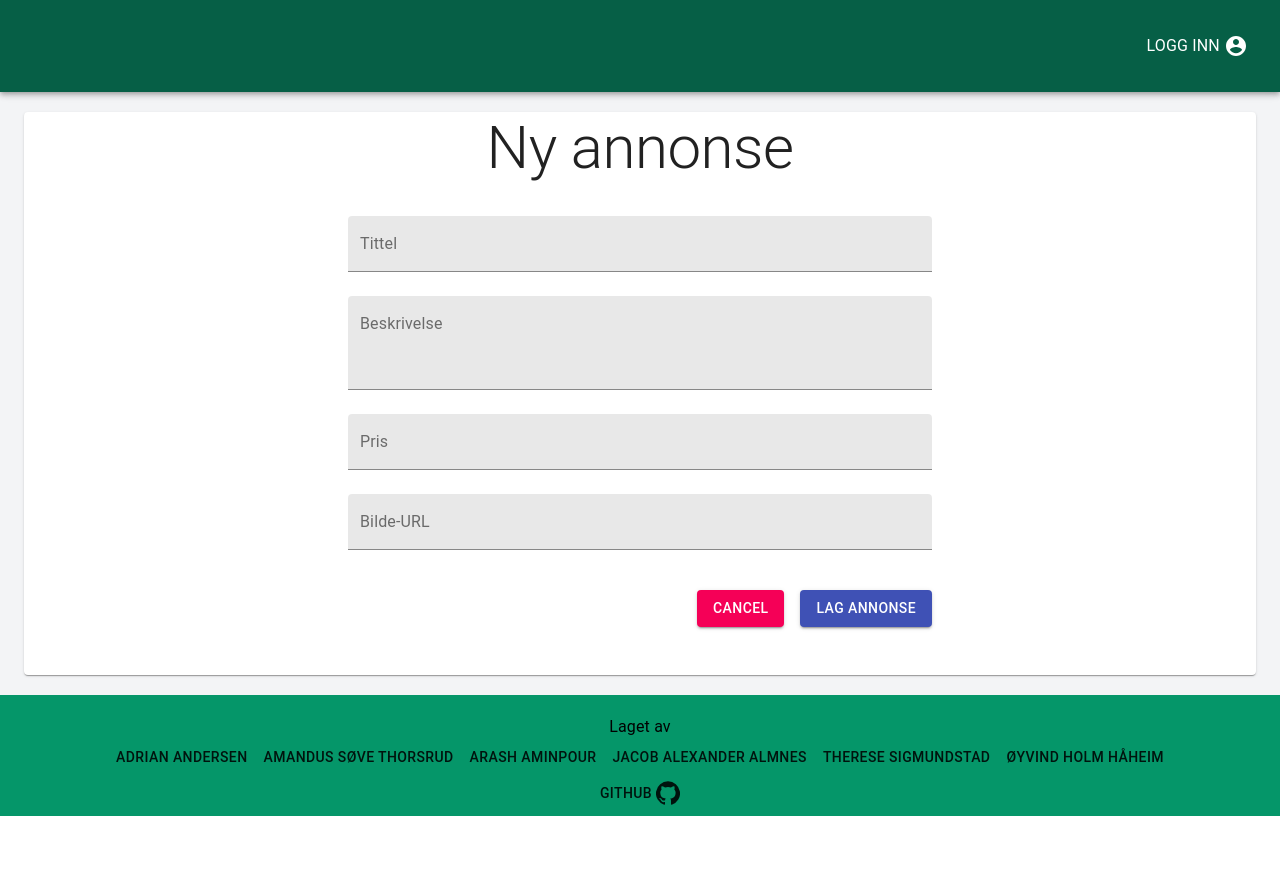
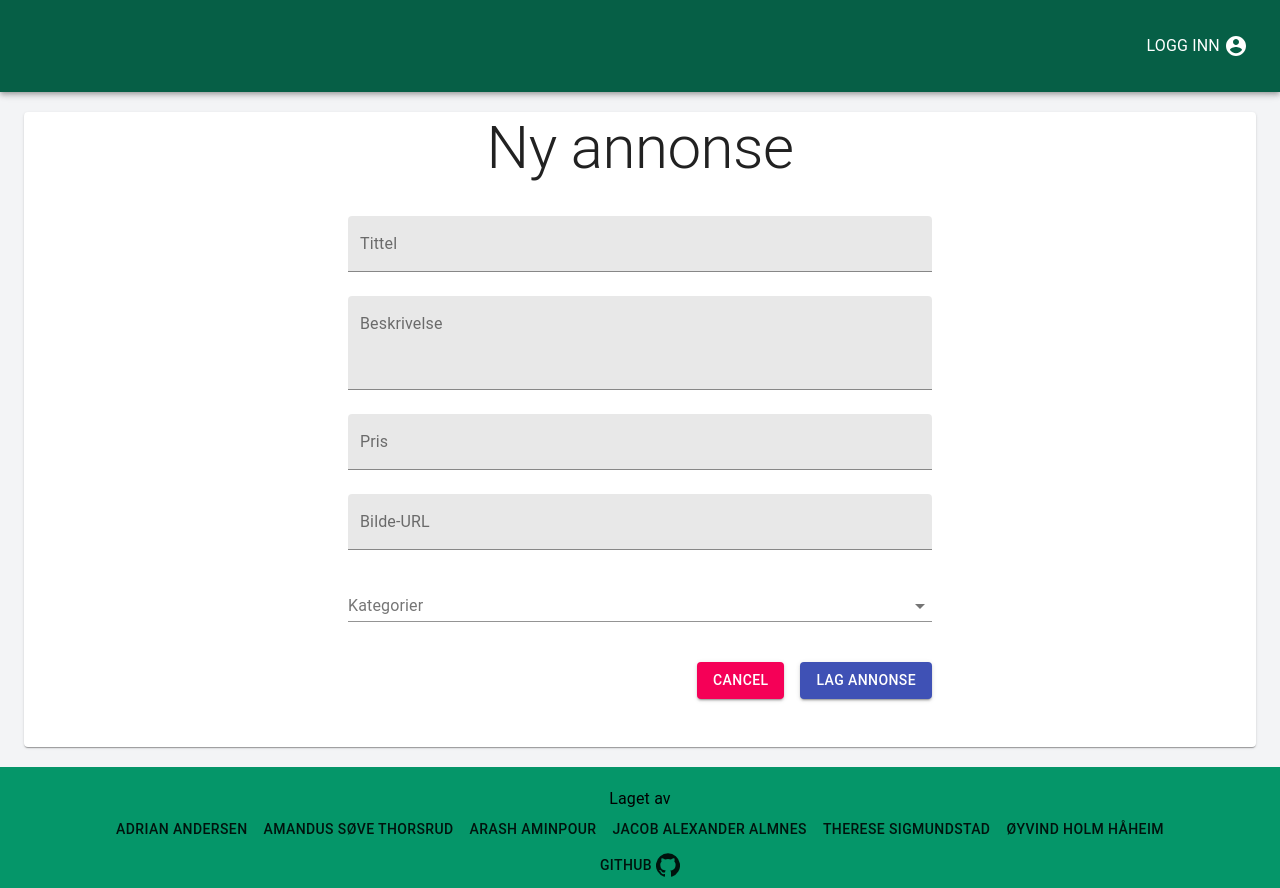
Before and after one commit to AdrianAndersen/sellpoint-webapp, a Next.js app: page /new-listing in a window 1280 px wide. Before the commit the page ends 816 px from the top, so only its background shows below. Built offline with nearby package versions, Linux system fonts and the light colour scheme.

Commit message:
Created categories to sort listings.

```diff
--- a/components/CreateListingForm.tsx
+++ b/components/CreateListingForm.tsx
@@ -4,20 +4,60 @@ import Link from "next/link";
 import { useContext } from "react";
 import { Context } from "./Store";
 import { useRouter } from "next/router";
+import { makeStyles, createStyles, Theme } from "@material-ui/core/styles";
+import Input from "@material-ui/core/Input";
+import InputLabel from "@material-ui/core/InputLabel";
+import MenuItem from "@material-ui/core/MenuItem";
+import { MenuProps } from "@material-ui/core";
+import FormControl from "@material-ui/core/FormControl";
+import ListItemText from "@material-ui/core/ListItemText";
+import Select from "@material-ui/core/Select";
+import Checkbox from "@material-ui/core/Checkbox";
+
+const useStyles = makeStyles((theme: Theme) =>
+  createStyles({
+    formControl: {
+      marginTop: theme.spacing(2),
+      marginBottom: theme.spacing(1),
+    },
+    selectInput: {},
+  })
+);
+
+const ITEM_HEIGHT = 48;
+const ITEM_PADDING_TOP = 8;
+const MENU_PROPS: Partial<MenuProps> = {
+  PaperProps: {
+    style: {
+      maxHeight: ITEM_HEIGHT * 4.5 + ITEM_PADDING_TOP,
+      width: 250,
+    },
+  },
+  variant: "menu",
+  getContentAnchorEl: null,
+};
 
 const CreateListingForm = ({
   initialListing = null,
 }: {
   initialListing?: any;
 }) => {
+  const router = useRouter();
+  // @ts-ignore
+  const [state, dispatch] = useContext(Context);
+
   const [title, setTitle] = useState(initialListing?.title);
   const [description, setDescription] = useState(initialListing?.description);
   const [price, setPrice] = useState(initialListing?.price);
   const [imageURL, setImageURL] = useState(initialListing?.imageURL);
+  const [selectedCategories, setSelectedCategories] = useState(
+    Object.entries(state.categories)
+      .filter((e: any) => initialListing?.categories.includes(e[0]))
+      .map((e: any) => e[1])
+  );
 
-  const router = useRouter();
-  // @ts-ignore
-  const [state, dispatch] = useContext(Context);
+  const classes = useStyles();
+
   return (
     <form className="w-1/2 p-4 flex flex-col">
       <TextField
@@ -52,6 +92,29 @@ const CreateListingForm = ({
         value={imageURL}
         onChange={(evt) => setImageURL(evt.target.value)}
       />
+      <FormControl className={classes.formControl}>
+        <InputLabel id="categories-label">Kategorier</InputLabel>
+        <Select
+          labelId="categories-label"
+          id="categories-select"
+          multiple
+          value={selectedCategories}
+          onChange={(e: any) => {
+            console.log(e.target.value);
+            setSelectedCategories(e.target.value);
+          }}
+          input={<Input className={classes.selectInput} />}
+          renderValue={(selected: any) => selected.join(", ")}
+          MenuProps={MENU_PROPS}
+        >
+          {Object.entries(state.categories).map(([, category]: any[]) => (
+            <MenuItem key={category} value={category}>
+              <Checkbox checked={selectedCategories.includes(category)} />
+              <ListItemText primary={category} />
+            </MenuItem>
+          ))}
+        </Select>
+      </FormControl>
       <div className="flex flex-row justify-end space-x-4 my-8">
         <Link href="/">
           <Button variant="contained" color="secondary">
--- a/components/Reducer.tsx
+++ b/components/Reducer.tsx
@@ -28,6 +28,11 @@ const Reducer = (state: any, action: any) => {
           (listing: { id: number }) => listing.id !== action.payload
         ),
       };
+    case "ADD_CATEGORY":
+      return {
+        ...state,
+        categories: state.categories.concat(action.payload),
+      };
     case "ADD_ADVERTISEMENT":
       return {
         ...state,
--- a/components/Store.tsx
+++ b/components/Store.tsx
@@ -37,6 +37,7 @@ const initialState = {
       description:
         "Rimelig Mountain bike. Dette er den rimeligste sykkelen vi har i sortimentet. Til tross for prisen er denne utstyrt med 21 gir, Dempere foran og skivebremser.",
       price: "600",
+      categories: [6],
       owner: 1,
     },
     {
@@ -46,9 +47,18 @@ const initialState = {
         "https://upload.wikimedia.org/wikipedia/commons/0/0c/Orange_Lamborghini_Gallardo_LP560_fl.JPG",
       description: "LP500-4 / Capristo Eksos / Skinn / PDC / Navi /",
       price: "999 000",
+      categories: [1],
       owner: 3,
     },
   ],
+  categories: {
+    1: "Kjøretøy",
+    2: "Møbler",
+    3: "Dyr",
+    4: "Hage",
+    5: "Elektronikk",
+    6: "Sykkel",
+  },
   advertisements: [
     {
       id: 1,
```
